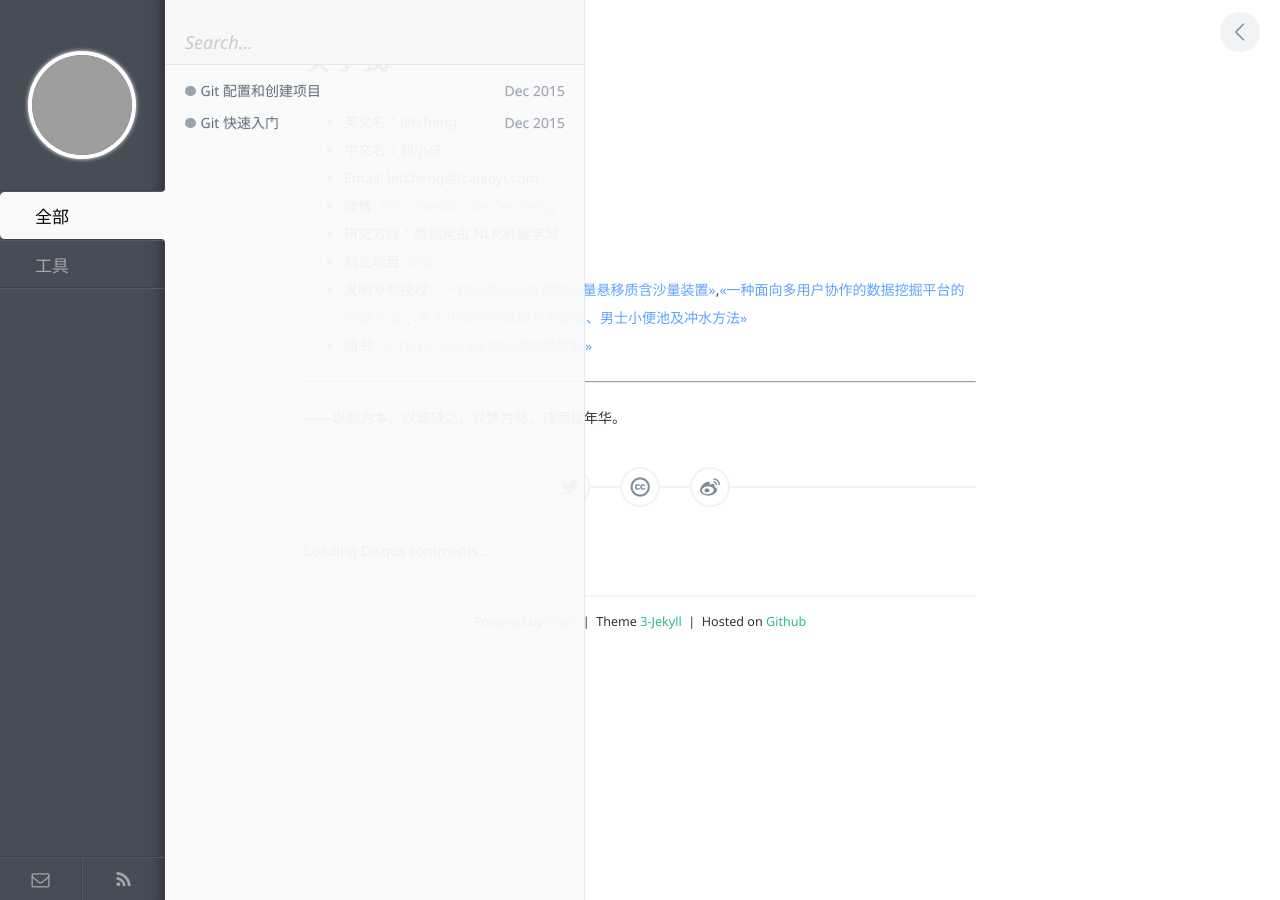
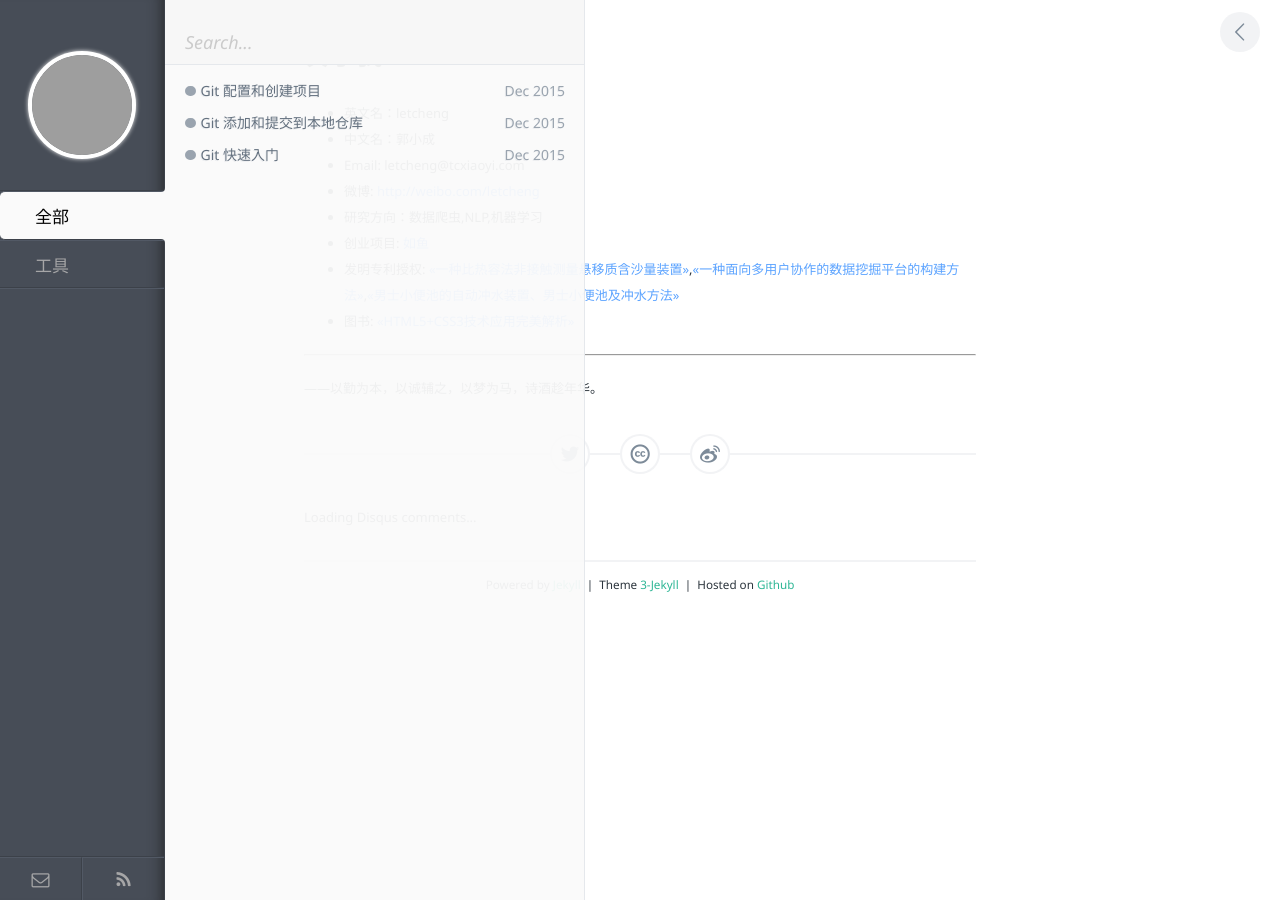
Before and after one commit to letcheng/letcheng.github.io, a Jekyll site: the page built from index.md, in a window 1280 px wide. Built offline with Jekyll 4.4.1, drawn with Linux system fonts in a browser that asks for light colours; comment, search, counter and statistics services are not loaded; part of the change alters nothing that is shown; grey boxes are pictures that could not be loaded.

Commit message:
git 添加和提交

````diff
--- /dev/null
+++ b/_posts/tool/2015-12-14-git-recipes-commit.md
@@ -0,0 +1,124 @@
+---
+layout: post
+title: Git 添加和提交到本地仓库
+category: 工具
+tags: Git
+keywords: Git
+description:  Git 添加和提交到本地仓库
+---
+
+
+
+### 添加到缓存区
+
+`git add`命令将工作目录中的变化添加到缓存区。它告诉Git你想要在下一次提交时包含这个文件的更新。但是，`git add`不会怎么影响你的仓库——在你运行`git commit`前更改都不会被记录。
+
+使用这些命令之时，你还需要`git status`来查看工作目录和缓存区的状态。
+
+#### 用法
+```
+git add <file>
+```
+将`<file>`中的更改加入下次提交的缓存。
+```
+git add <directory>
+```
+将`<directory>`下的更改加入下次提交的缓存。
+```
+git add -p
+```
+开始交互式的缓存，你可以选择文件的一部分加入到下次提交缓存。它会向你展示一堆更改，等待你输入一个命令。`y`将这块更改加入缓存，`n`忽略这块更改，`s`将它分割成更小的块，`e`手动编辑这块更改，以及`q`退出。
+
+#### 最佳实践与例子
+
+`git add`和`git commit`这两个命令组成了最基本的Git工作流。每一个Git用户都需要理解这两个命令，不管他们团队的协作模型是如何的。我有一千种方式可以将项目版本记录在仓库的历史中。
+
+在一个只有编辑、缓存、提交这样基本流程的项目上开发。首先，你要在工作目录中编辑你的文件。当你准备备份项目的当前状态时，你通过`git add`来缓存更改。当你对缓存的快照满意之后，你通过`git commit`将它提交到你的项目历史中去。
+
+![Git Tutorial: git add Snapshot](https://www.atlassian.com/git/images/tutorials/getting-started/saving-changes/01.svg)
+
+`git add`命令不能和 `svn add`混在一起理解，后者将文件添加到仓库中。而`git add` 发生于更抽象的 *更改* 层面。也就是说，`git add`在每次你修改一个文件时都需要被调用，而`svn add`只需要每个文件调用一次。这听上去很多余，但这样的工作流使得一个项目更容易组织。
+
+当你开始新项目的时候，`git add`和`svn import`类似。为了创建当前目录的初始提交，使用下面两个命令：
+```
+git add .
+git commit
+```
+当你项目设置好之后，新的文件可以通过路径传递给`git add`来添加：
+```
+git add hello.py
+git commit
+```
+上面的命令同样可以用于记录已有文件的更改。重复一次，Git不会区分缓存的更改来自新文件，还是仓库中已有的文件。
+
+
+#### 扩展：缓存区
+
+缓存区是Git更为独特的地方之一，如果你是从SVN（甚至是Mercurial）迁移而来，那你可得花点时间理解了。你可以简单地把它想成是工作目录和项目历史之间的缓冲区。
+
+缓存允许你在实际提交到项目历史之前，将相关的更改组合成一份高度专注的**快照**，而不是将你上次提交以后产生的所有更改一并提交。也就是说你可以更改各种不相关的文件，然后回过去将它们按逻辑切分，将相关的更改添加到缓存，一份一份提交。在任何修改控制系统中，很重要的一点是提交必须是原子性的，以便于追踪bug，并用最小的代价回滚更改。
+
+
+### 提交到仓库
+
+`git commit`命令**将缓存的快照提交到项目历史**。提交的快照可以认为是项目『安全』的版本——Git永远不会改变它们，除非你这么要求。和`git add`一样，这是最重要的Git命令之一。
+
+尽管和它和`svn commit`名字一样，但实际上它们毫无关联。快照被提交到**本地仓库**，不会和其他Git仓库有任何交互。
+
+#### 用法
+```
+git commit
+```
+提交已经缓存的快照。它会运行文本编辑器，等待你输入提交信息。当你输入信息之后，保存文件，关闭编辑器，创建实际的提交。
+```
+git commit -m "<message>"
+```
+提交已经缓存的快照。但将`<message>`作为提交信息，而不是运行文本编辑器。
+```
+git commit -a
+```
+提交一份包含工作目录所有更改的快照。它只包含跟踪过的文件的更改（那些之前已经通过`git add`添加过的文件）。
+
+#### 最佳实践与例子
+
+快照总是提交到 *本地*仓库。这一点和SVN截然不同，后者的工作拷贝提交到中央仓库。而Git不会强制你和中央仓库进行交互，直到你准备好了。就像缓存区是工作目录和项目历史之间的缓冲地带，每个开发者的本地仓库是他们贡献的代码和中央仓库之间的缓冲地带。
+
+这一点改变了Git用户基本的开发模型。Git开发者可以在本地仓库中积累一些提交，而不是一发生更改就直接提交到中央仓库。这对于SVN风格的协作有着诸多优点：更容易将功能切分成原子性的提交，让相关的提交组合在一起，发布到中央仓库之前整理好本地的历史。开发者得以在一个隔离的环境中工作，直到他们方便的时候再整合代码。
+
+SVN和Git除了使用上存在巨大差异，它们底层的实现同样遵循截然不同的设计哲学。SVN追踪文件的 *变化* ，而Git的版本控制模型基于 *快照* 。比如说，一个SVN提交由仓库中原文件相比的差异(diff)组成。而Git在每次提交中记录文件的 *完整内容* 。
+
+![Git Tutorial: Snapshots, Not Differences](https://www.atlassian.com/git/images/tutorials/getting-started/saving-changes/02.svg)
+
+这让很多Git操作比SVN来的快得多，因为文件的某个版本不需要通过版本间的差异组装得到——每个文件完整的修改能立刻从Git 的内部数据库中得到。
+
+Git的快照模型对它版本控制模型的方方面面都有着深远的影响，从分支到合并工具，再到协作工作流，以至于影响了所有特性。
+
+下面这个栗子假设你编辑了`hello.py`文件的一些内容，并且准备好将它提交到项目历史。首先，你需要用`git add`缓存文件，然后提交缓存的快照。
+
+```
+git add hello.py
+git commit
+```
+
+它会打开一个文件编辑器（可以通过`git config`设置)询问提交信息，同时列出将被提交的文件。
+
+```
+# Please enter the commit message for your changes. Lines starting
+# with '#' will be ignored, and an empty message aborts the commit.
+# On branch master
+# Changes to be committed:
+# (use "git reset HEAD <file>..." to unstage)
+#
+#modified: hello.py
+```
+
+Git对提交信息没有特定的格式限制，但约定俗成的格式是：在第一行用50个以内的字符总结这个提交，留一空行，然后详细阐述具体的更改。比如：
+
+```
+Change the message displayed by hello.py
+
+- Update the sayHello() function to output the user's name
+- Change the sayGoodbye() function to a friendlier message
+```
+
+注意，很多开发者倾向于在提交信息中使用一般现在时态。这样看起来更像是对仓库进行的操作，让很多改写历史的操作更加符合直觉。
--- a/assets/css/style.css
+++ b/assets/css/style.css
@@ -351,7 +351,7 @@ a {
 #post {
   height: 100%;
   color: #2c353d;
-  font-size: 14px;
+  font-size: 13px;
   line-height: 2.0;
   background: white;
   overflow-x: hidden;
````
